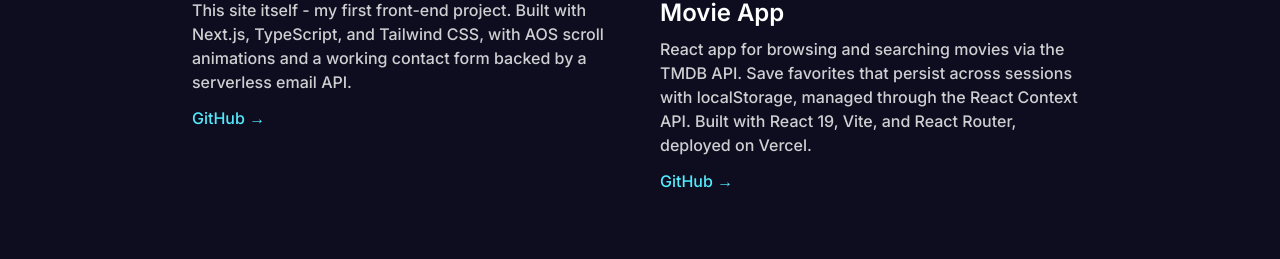
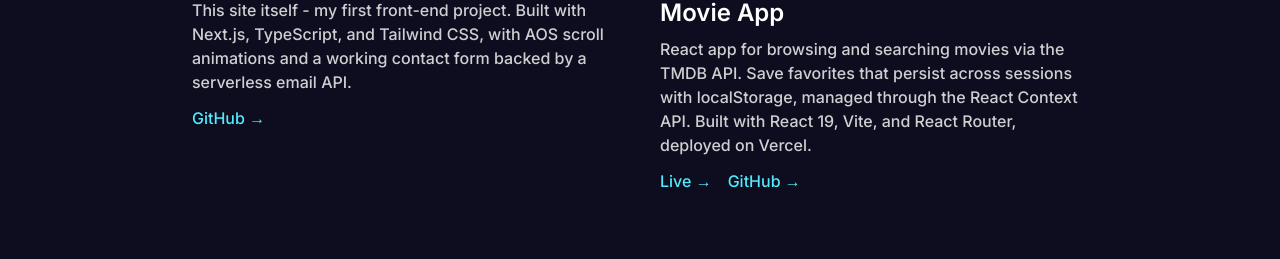
Before and after one commit to Camden-Kirkpatrick/portfolio_website, a Next.js app: page / in a window 1280 px wide. Shown: the part 2816-3075 px from the top of the page. Built offline with nearby package versions, Linux system fonts and the light colour scheme.

Commit message:
added project link

```diff
--- a/components/Home/Projects/Projects.tsx
+++ b/components/Home/Projects/Projects.tsx
@@ -183,6 +183,14 @@ const Projects = () => {
                 </p>
                 <div className='pt-3 flex gap-4'>
                     <a
+                        href='https://camden-react-movie-app.vercel.app/'
+                        target='_blank'
+                        rel='noopener noreferrer'
+                        className='text-cyan-300 hover:text-cyan-200 font-medium'
+                    >
+                        Live →
+                    </a>
+                    <a
                         href='https://github.com/Camden-Kirkpatrick/react-movie-app'
                         target='_blank'
                         rel='noopener noreferrer'
```
